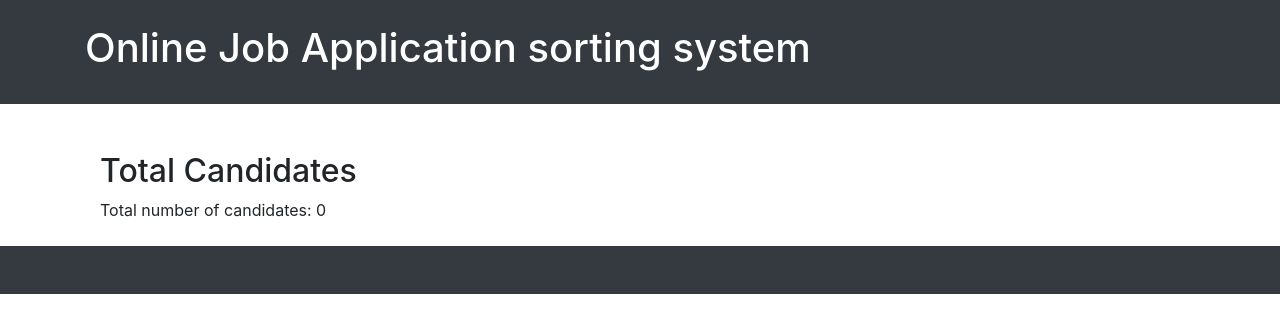
After one commit to devisarineitwe/JobApplicationSorting, a Django app: page /total_candidates_page/ in a window 1280 px wide. The commit adds this page. Shown: the top 333 px of the page. Run offline with Django 5.2, Linux system fonts and the light colour scheme; data that the repository does not hold is empty; some libraries are stand-ins or nearby versions.

Commit message:
edits on 8th jan

```diff
--- /dev/null
+++ b/Lyamu/templates/Lyamu/candidates_page.html
@@ -0,0 +1,12 @@
+<!-- yourapp/templates/candidates_page.html -->
+
+{% extends 'Lyamu/base.html' %}
+
+{% block title %}Total Candidates{% endblock %}
+
+{% block content %}
+    <div class="container mt-5">
+        <h2>Total Candidates</h2>
+        <p>Total number of candidates: {{ total_candidates }}</p>
+    </div>
+{% endblock %}
--- a/Lyamu/urls.py
+++ b/Lyamu/urls.py
@@ -8,4 +8,8 @@ urlpatterns = [
     path('dashboard/', views.dashboard, name='dashboard'),
     path('logout/', views.user_logout, name='logout'),
     path('create_job_opening/', views.create_job_opening, name='create_job_opening'),
+    path('total_jobs_page/', views.jobs, name='jobs_page'),
+    path('total_candidates_page/', views.candidates, name='candidates_page'),
+    path('total_applications_page/', views.applications, name='applications_page'),
+    path('total_selections_page/', views.selections, name='selections_page'),
 ]
--- a/Lyamu/views.py
+++ b/Lyamu/views.py
@@ -82,3 +82,23 @@ def create_job_opening(request):
         form = JobForm()
 
     return render(request, 'Lyamu/job_opening.html', {'form': form})
+
+
+def jobs(request):
+    total_jobs = Job.objects.count()
+    return render(request, 'Lyamu/jobs_page.html', {'total_jobs': total_jobs})
+
+
+def candidates(request):
+    total_candidates = Candidate.objects.count()
+    return render(request, 'Lyamu/candidates_page.html', {'total_candidates': total_candidates})
+
+
+def applications(request):
+    total_applications = Application.objects.count()
+    return render(request, 'Lyamu/applications_page.html', {'total_applications': total_applications})
+
+
+def selections(request):
+    total_selections = Selection.objects.count()
+    return render(request, 'Lyamu/selections_page.html', {'total_selections': total_selections})
```
Also changed, not shown: Lyamu/templates/Lyamu/applications_page.html (added, +12 -0 lines), Lyamu/templates/Lyamu/dashboard.html (+8 -1 lines), Lyamu/templates/Lyamu/selections_page.html (added, +12 -0 lines).
